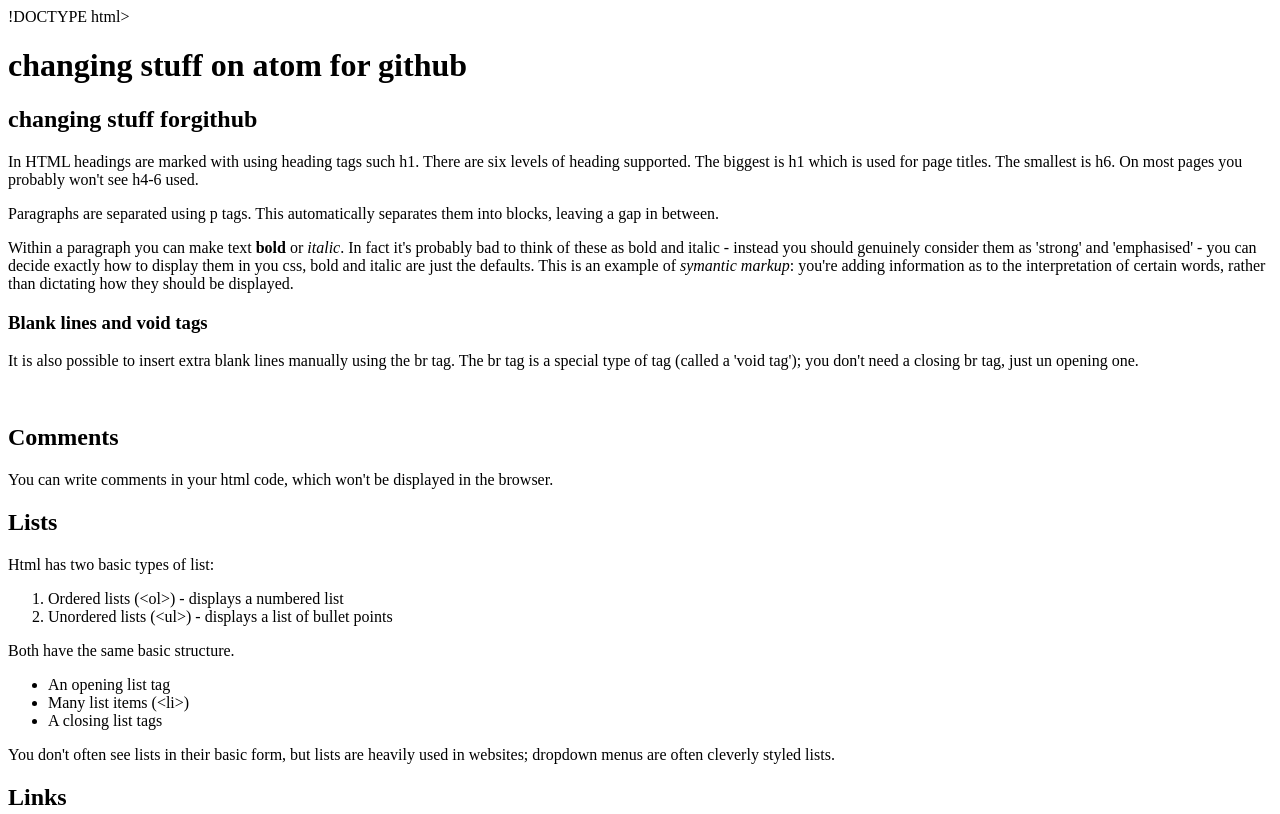
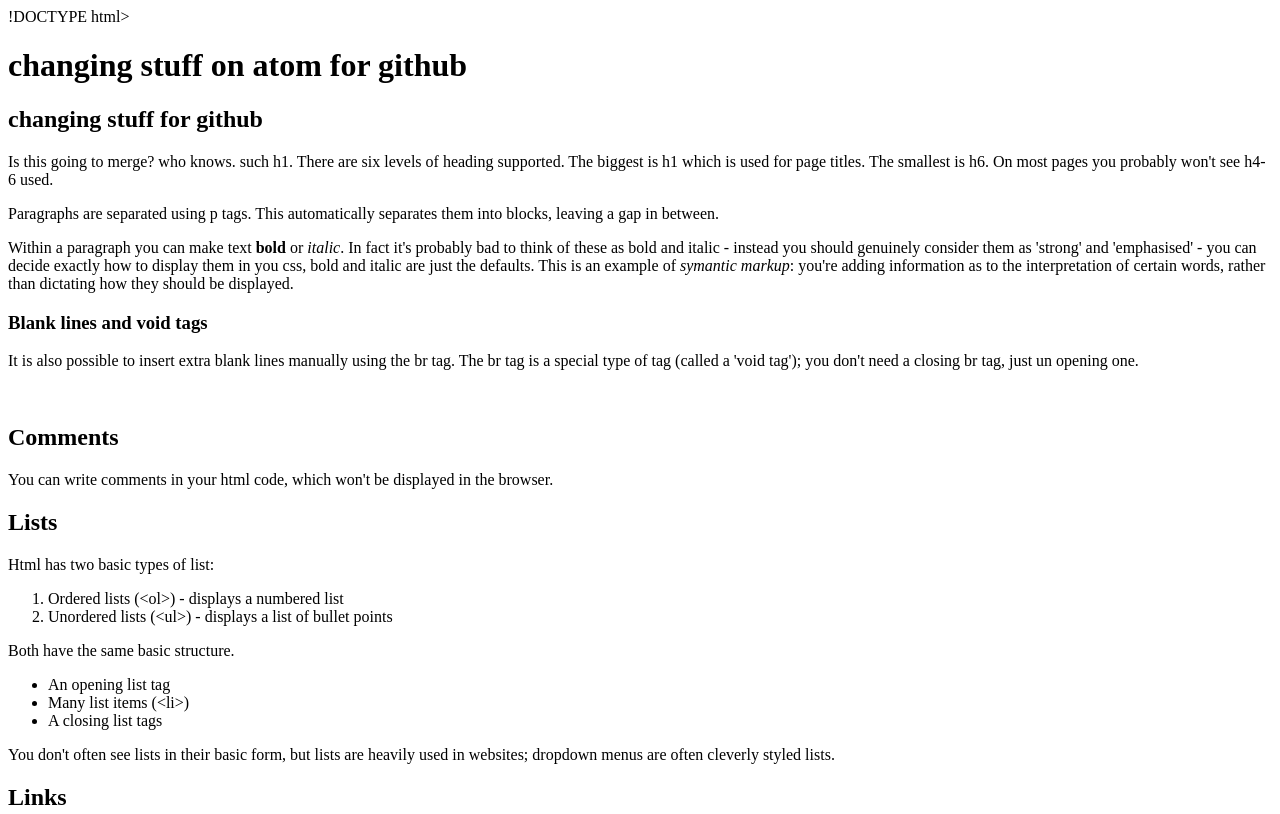
Before and after one commit to MaddieAllison/Firstproject, a plain HTML site: page Index.html in a window 1280 px wide. Shown: the top 814 px of the page. Drawn offline with Linux system fonts and the light colour scheme.

Commit message:
more tester branch trial

```diff
--- a/Index.html
+++ b/Index.html
@@ -8,9 +8,9 @@
 
   <h1>changing stuff on atom for github</h1>
 
-  <h2>changing stuff forgithub</h2>
+  <h2>changing stuff for github</h2>
 
-  <p>In HTML headings are marked with using heading tags such h1. There are six levels of heading supported. The biggest is h1 which is used for page titles. The smallest is h6. On most pages you probably won't see h4-6 used.</p>
+  <p>Is this going to merge? who knows. such h1. There are six levels of heading supported. The biggest is h1 which is used for page titles. The smallest is h6. On most pages you probably won't see h4-6 used.</p>
 
   <p>Paragraphs are separated using p tags. This automatically separates them into blocks, leaving a gap in between.</p>
 
```
